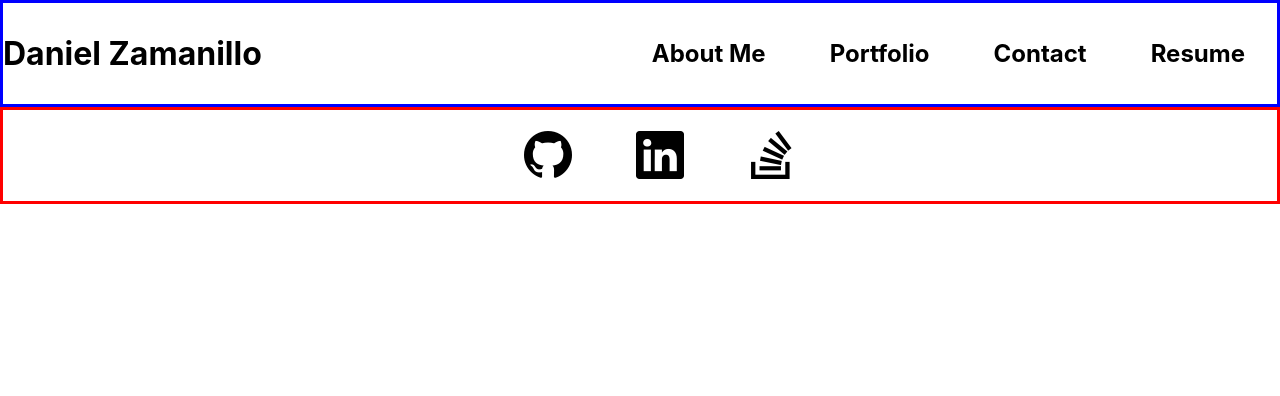
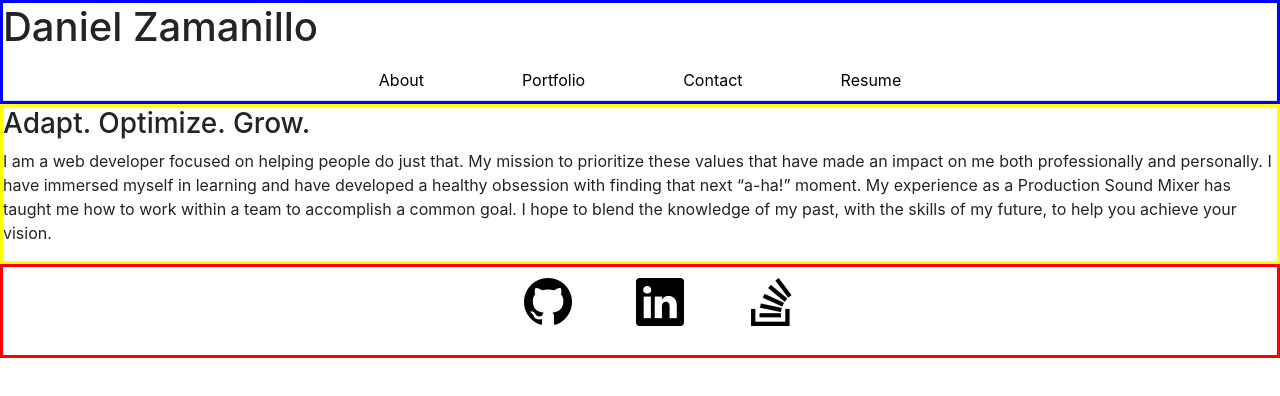
Before and after one commit to dzamanillo/dz-react-portfolio, a React (Create React App) app: page / in a window 1280 px wide. Shown: the top 396 px of the page. Built offline with nearby package versions, Linux system fonts and the light colour scheme.

Commit message:
cleaned up nav

```diff
--- a/public/index.html
+++ b/public/index.html
@@ -24,6 +24,13 @@
       work correctly both with client-side routing and a non-root public URL.
       Learn how to configure a non-root public URL by running `npm run build`.
     -->
+		<link
+			rel="stylesheet"
+			href="https://stackpath.bootstrapcdn.com/bootstrap/4.5.0/css/bootstrap.min.css"
+			integrity="sha384-9aIt2nRpC12Uk9gS9baDl411NQApFmC26EwAOH8WgZl5MYYxFfc+NcPb1dKGj7Sk"
+			crossorigin="anonymous"
+		/>
+
 		<title>React App</title>
 	</head>
 	<body>
--- a/src/App.js
+++ b/src/App.js
@@ -1,10 +1,12 @@
 import Header from "./components/Header";
+import ProjectContainer from "./components/ProjectContainer";
 import Footer from "./components/Footer";
 
 function App() {
 	return (
 		<div>
 			<Header />
+			<ProjectContainer />
 			<Footer />
 		</div>
 	);
--- a/src/components/Header/index.js
+++ b/src/components/Header/index.js
@@ -1,16 +1,19 @@
 import React from "react";
+import NavTabs from "../Nav";
 import "./header.css";
 
 function Header() {
 	return (
 		<div className="header">
-			<header>
+			<h1>Daniel Zamanillo</h1>
+			<NavTabs />
+			{/* <header>
 				<h1>Daniel Zamanillo</h1>
 				<nav>
 					<ul>
 						<li>
 							<a href="/">
-								<h2>About Me</h2>
+								<h2>About</h2>
 							</a>
 						</li>
 						<li>
@@ -30,7 +33,7 @@ function Header() {
 						</li>
 					</ul>
 				</nav>
-			</header>
+			</header> */}
 		</div>
 	);
 }
--- /dev/null
+++ b/src/components/Nav/index.js
@@ -0,0 +1,24 @@
+import React from "react";
+
+function NavTabs(props) {
+	const tabs = ["About", "Portfolio", "Contact", "Resume"];
+	return (
+		<ul className="nav nav-tabs">
+			{tabs.map((tab) => (
+				<li className="nav-item" key={tab}>
+					<a
+						href={"#" + tab.toLowerCase()}
+						onClick={() => props.handlePageChange(tab)}
+						className={
+							props.currentPage === tab ? "nav-link active" : "nav-link"
+						}
+					>
+						{tab}
+					</a>
+				</li>
+			))}
+		</ul>
+	);
+}
+
+export default NavTabs;
--- /dev/null
+++ b/src/components/ProjectContainer/index.js
@@ -0,0 +1,27 @@
+import React, { useState } from "react";
+import About from "./pages/About";
+import Contact from "./pages/Contact";
+import Project from "./pages/Project";
+import "./projectContainer.css";
+
+function ProjectContainer() {
+	const [currentPage, setCurrentPage] = useState("About");
+
+	const renderPage = () => {
+		// Add a switch statement that will return the appropriate component of the 'currentPage'
+		// YOUR CODE HERE
+		//
+		switch (currentPage) {
+			case "Projects":
+				return <Project />;
+			case "Contact":
+				return <Contact />;
+			default:
+				return <About />;
+		}
+	};
+
+	return <div className="projectContainer">{renderPage()}</div>;
+}
+
+export default ProjectContainer;
--- /dev/null
+++ b/src/components/ProjectContainer/pages/About.js
@@ -0,0 +1,20 @@
+import React from "react";
+
+function About() {
+	return (
+		<div>
+			<h3>Adapt. Optimize. Grow.</h3>
+			<p>
+				I am a web developer focused on helping people do just that. My mission
+				to prioritize these values that have made an impact on me both
+				professionally and personally. I have immersed myself in learning and
+				have developed a healthy obsession with finding that next “a-ha!”
+				moment. My experience as a Production Sound Mixer has taught me how to
+				work within a team to accomplish a common goal. I hope to blend the
+				knowledge of my past, with the skills of my future, to help you achieve
+				your vision.
+			</p>
+		</div>
+	);
+}
+export default About;
--- /dev/null
+++ b/src/components/ProjectContainer/pages/Contact.js
@@ -0,0 +1,27 @@
+import React from "react";
+
+function Contact() {
+	return (
+		<div>
+			<form className="contactForm">
+				<div>
+					<label for="name">Name:</label>
+					<br />
+					<input type="text" name="name" id="name" />
+				</div>
+				<div>
+					<label for="email">Email Address:</label>
+					<br />
+					<input type="email" name="email" id="email" />
+				</div>
+				<div>
+					<label for="message">Message:</label>
+					<br />
+					<textarea cols="30" rows="10" id="message"></textarea>
+				</div>
+			</form>
+		</div>
+	);
+}
+
+export default Contact;
--- /dev/null
+++ b/src/components/ProjectContainer/projectContainer.css
@@ -0,0 +1,9 @@
+.projectContainer {
+	border: 3px solid yellow;
+}
+
+.contactForm {
+	display: flex;
+	flex-direction: column;
+	align-items: center;
+}
```
Also changed, not shown: src/components/ProjectContainer/pages/Project.js (added).
